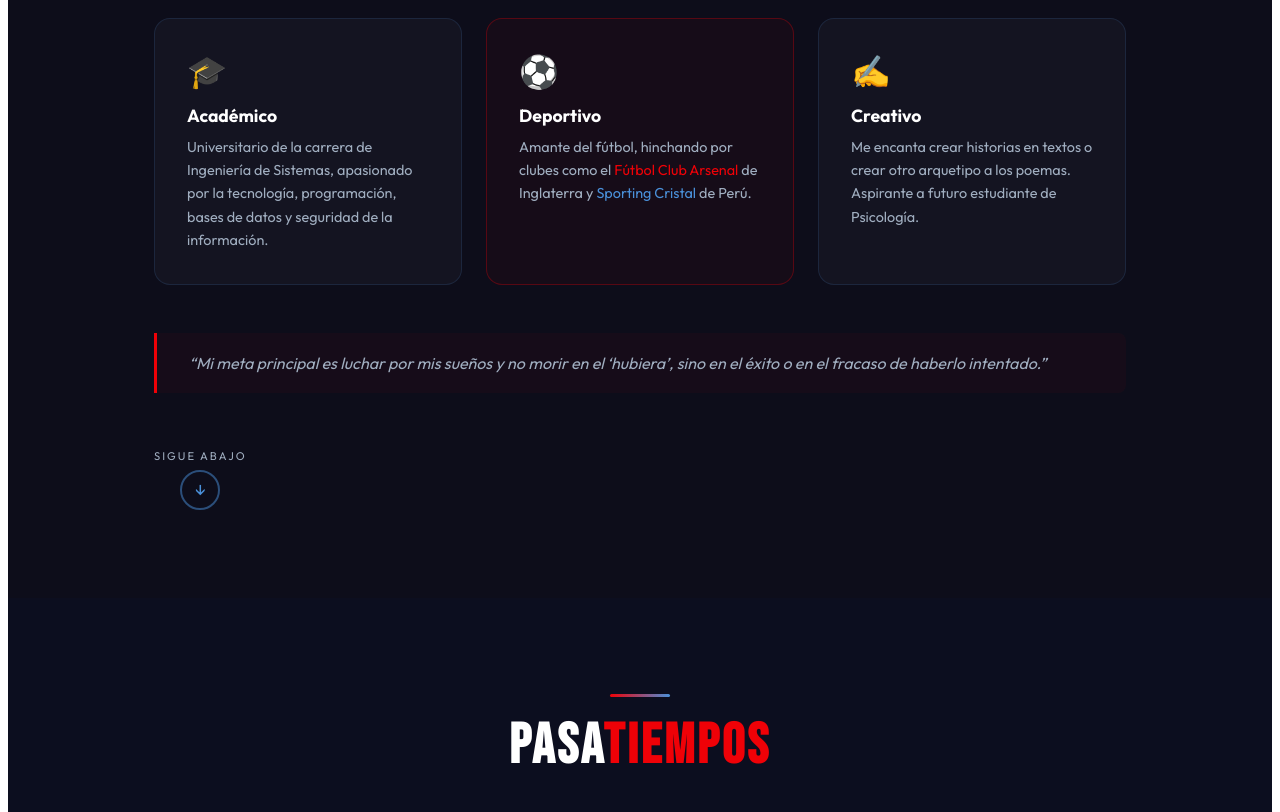
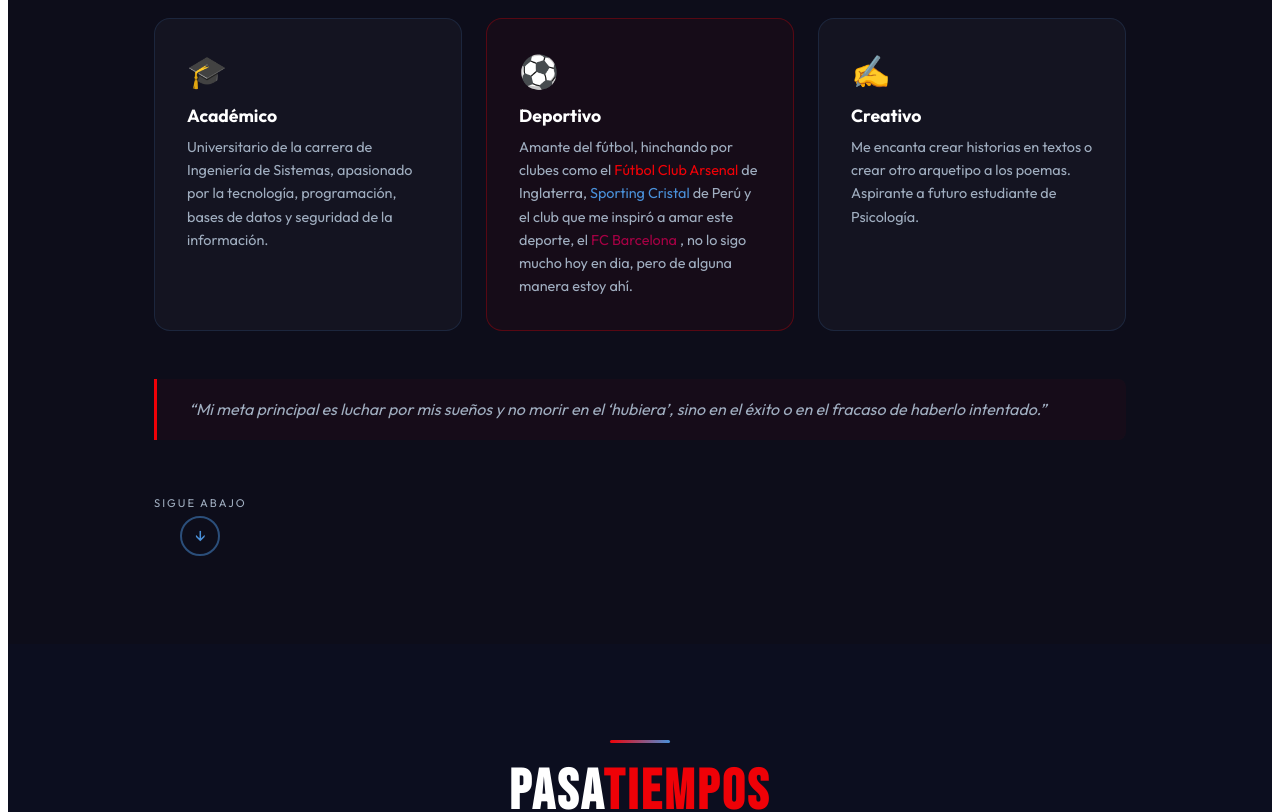
Before and after one commit to Mrxz2203/portafolio-personal, a Vue app: page / in a window 1280 px wide. Shown: the part 1020-1832 px from the top of the page. Built offline with nearby package versions, Linux system fonts and the light colour scheme.

Commit message:
mejora de alineado de textos

```diff
--- a/src/views/HomeView.vue
+++ b/src/views/HomeView.vue
@@ -69,7 +69,7 @@
         <div class="acerca-card highlight">
           <div class="card-icon">⚽</div>
           <h3>Deportivo</h3>
-          <p>Amante del fútbol, hinchando por clubes como el <span class="accent-red">Fútbol Club Arsenal</span> de Inglaterra y <span class="accent-blue">Sporting Cristal</span> de Perú.</p>
+<p>Amante del fútbol, hinchando por clubes como el <span class="accent-red">Fútbol Club Arsenal</span> de Inglaterra, <span class="accent-blue">Sporting Cristal</span> de Perú y el club que me inspiró a amar este deporte, el <span class="accent-barca">FC Barcelona</span> , no lo sigo mucho hoy en dia, pero de alguna manera estoy ahí.</p>
         </div>
         <div class="acerca-card">
           <div class="card-icon">✍️</div>
@@ -373,6 +373,11 @@
       </p>
     </div>
   </div>
+
+
+  <blockquote class="frase">
+  "Vive al máximo cada momento, quizás no exista un mañana."
+</blockquote>
 </section>
     <!-- ============================================================ -->
     <!-- HTML - FOOTER                                                 -->
@@ -1175,6 +1180,7 @@ export default {
   border-radius: 12px;
   border: 2px solid rgba(74,144,217,0.25);
   object-fit: cover;
+  margin-bottom: 0.9rem;
 }
 
 .bolly-caption {
@@ -1186,6 +1192,7 @@ export default {
   border-radius: 50px;
   letter-spacing: 0.5px;
   text-align: center;
+  margin-bottom: 1.5rem;
 }
 
 .bolly-text {
@@ -1195,13 +1202,14 @@ export default {
   background: rgba(255,255,255,0.03);
   display: flex;
   flex-direction: column;
-  gap: 1rem;
+  gap: 1.2rem;
 }
 
 .bolly-text p {
   color: #A0AEC0;
   font-size: 0.95rem;
   line-height: 1.8;
+
 }
 
 @media (max-width: 768px) {
@@ -1210,4 +1218,6 @@ export default {
   .bolly-img { width: 100%; max-width: 320px; }
   .bolly-text { padding: 1.2rem; }
 }
+
+.accent-barca { color: #A50044; }
 </style>
```
